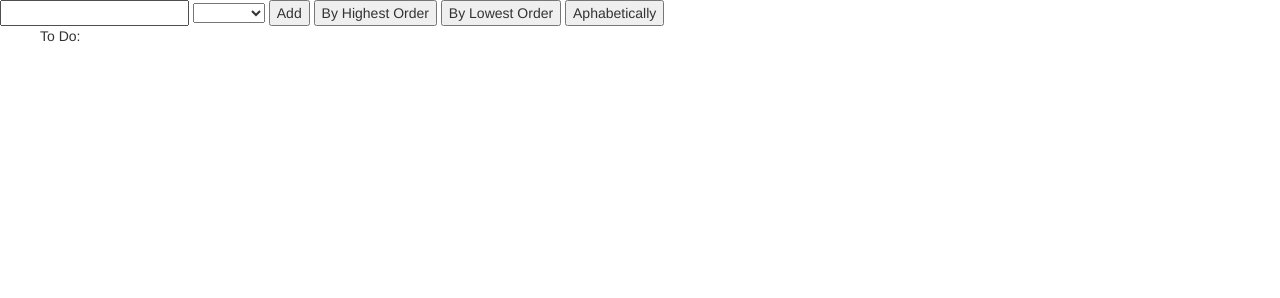
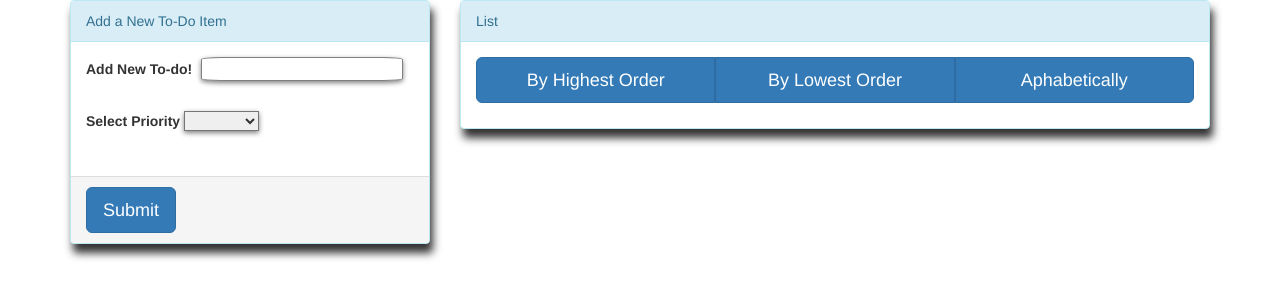
Before and after one commit to Blacoste264/To-Do-App, a website: page index.html in a window 1280 px wide. Drawn offline with nearby package versions, Linux system fonts and the light colour scheme; files that its build step writes are made by us from their sources.

Commit message:
Styled slightly

```diff
--- a/app/app.js
+++ b/app/app.js
@@ -30,5 +30,4 @@
 
   }
 
-
 })();
--- a/app/styles/styles.css
+++ b/app/styles/styles.css
@@ -1,9 +1,12 @@
-.high {
-  background-color: red;
+.panel {
+  box-shadow: 3px 9px 9px;
 }
-.medium {
-  background-color: yellow;
+input {
+  border-radius: 10%;
+  box-shadow: 0px 2px 5px grey;
+  border: grey solid .5px;
+  margin-left: 5px;
 }
-.low {
-  background-color: green;
+select {
+  box-shadow: 0px 2px 5px grey;
 }
--- a/index.html
+++ b/index.html
@@ -6,37 +6,77 @@
   <title>VSTDA</title>
   <!-- bower:css -->
   <!-- endbower -->
+  <link href="https://fonts.googleapis.com/css?family=Indie+Flower" rel="stylesheet">
+  <script src="https://code.jquery.com/jquery-1.12.4.js"></script>
+  <script src="https://code.jquery.com/ui/1.12.1/jquery-ui.js"></script>
   <!--Bootstrap link -->
-  <link rel="stylesheet" href="https://maxcdn.bootstrapcdn.com/bootstrap/3.3.7/css/bootstrap.min.css" integrity="sha384-BVYiiSIFeK1dGmJRAkycuHAHRg32OmUcww7on3RYdg4Va+PmSTsz/K68vbdEjh4u" crossorigin="anonymous">
+  <link rel="stylesheet" href="https://maxcdn.bootstrapcdn.com/bootstrap/3.3.7/css/bootstrap.min.css"
+  integrity="sha384-BVYiiSIFeK1dGmJRAkycuHAHRg32OmUcww7on3RYdg4Va+PmSTsz/K68vbdEjh4u" crossorigin="anonymous">
   <!-- inject:css -->
+  <link rel="stylesheet" href="/app/styles/animate.css">
   <link rel="stylesheet" href="/app/styles/styles.css">
   <!-- endinject -->
 </head>
 
 <body ng-controller="ToDoController as vm">
-
-  <!--priority selectors-->
-  <input type="text" ng-model="vm.toDoObject.toDoItem">
-  <select ng-model="vm.toDoObject.priorities">
+  <!-- First column, left side for input, selector, and submit button -->
+  <div class="container">
+    <div class="row">
+      <div class="col-sm-4" "col-md-4">
+        <div class="panel panel-info">
+          <!-- Panel Heading -->
+          <div class="panel-heading">Add a New To-Do Item  </div>
+          <div class="panel-body">
+            <!-- Input area for new item -->
+            <label class="form-group" for="input">Add New To-do!
+          <input class="form-group" name="input" class="form-control" type="text" ng-model="vm.toDoObject.toDoItem">
+        </label>
+            <!-- Select for priority -->
+            <label class="form-group" for="select">Select Priority
+          <select class="form-group" class="form-control" ng-model="vm.toDoObject.priorities">
             <option value="1">High</option>
             <option value="2">Medium</option>
             <option value="3">Low</option>
           </select>
-  <!--Add new todo button -->
-  <button type="button" ng-click="vm.add()">Add </button>
-  <!-- Sort buttons -->
-  <button type="button" ng-click="sortField = 'priority'">By Highest Order</button>
-  <button type="button" ng-click="sortField = '-priority'">By Lowest Order</button>
-  <button type="button" ng-click="sortField = 'todo'">Aphabetically</button>
+        </div>
+<!-- Panel Footer -->
+<div class="panel-footer">
+  <!-- Submit button -->
+  <button type="button" class="btn btn-primary btn-lg" ng-click="vm.add()">Submit</button>
+</div>
+</div>
+</div>
+<!-- Column the right for sort by and list items -->
+<div class="col-sm-8" "col-md-8">
+  <div class="panel panel-info">
+    <div class="panel-heading">List</div>
+    <div class="panel-body">
+      <div class="btn-group btn-group-justified">
+        <!-- Sort-by options -->
+        <div class="btn-group">
+          <button type="button" class="btn btn-primary btn-lg" ng-click="sortField = 'priority'">By Highest Order</button>
+        </div>
+        <div class="btn-group">
+          <button type="button" class="btn btn-primary btn-lg" ng-click="sortField = '-priority'">By Lowest Order</button>
+        </div>
+        <div class="btn-group">
+          <button type="button" class="btn btn-primary btn-lg" ng-click="sortField = 'todo'">Aphabetically</button>
+        </div>
+      </div>
+      <ul>
+        <!-- list items -->
+        <li class="fadeIn" ng-repeat="todo in vm.toDoList | orderBy: sortField"
+        ng-bind="::vm.toDoObject.toDoItem"
+        ng-class="::{'list-group-item list-group-item-danger': vm.toDoObject.priorities == 1,
+              'list-group-item list-group-item-warning': vm.toDoObject.priorities == 2,
+              'list-group-item list-group-item-success': vm.toDoObject.priorities == 3}">
+        </li>
+            </ul>
+        </div>
+      </div>
+    </div>
+</body>
 
-<!-- To Do list items -->
-  <ul> To Do:
-    <li ng-repeat="todo in vm.toDoList | orderBy: sortField" ng-bind="::vm.toDoObject.toDoItem" ng-class="::{'high': vm.toDoObject.priorities == 1, 'medium': vm.toDoObject.priorities == 2, 'low': vm.toDoObject.priorities == 3}">
-
-    </li>
-  </ul
-
-</body>
 <!-- bower:js -->
 <script src="bower_components/angular/angular.js"></script>
 <!-- endbower -->
```
Lines whose indentation alone changed are shown as unchanged.
